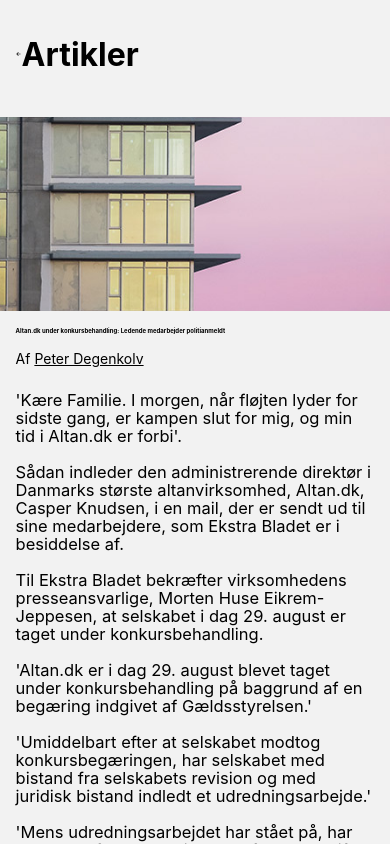
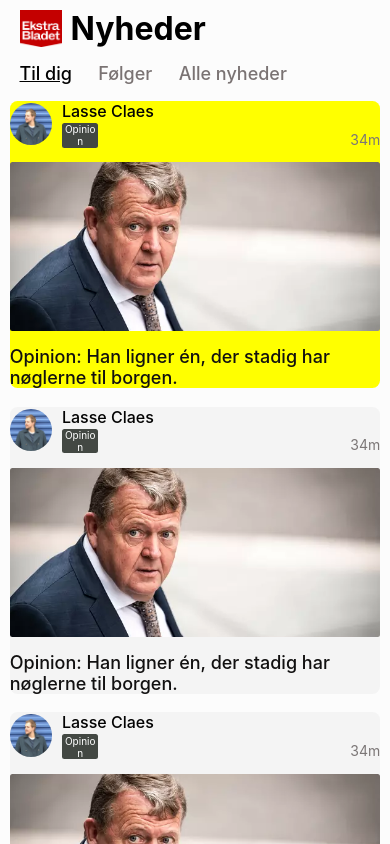
Before and after one commit to benceisonline/AAU-Project-6-2024, a React Native app: screen /NewsFeed in a window 390 px wide. Built offline with nearby package versions, Linux system fonts and the light colour scheme.

Commit message:
breaking news styling added

```diff
--- a/App.js
+++ b/App.js
@@ -32,7 +32,7 @@
       <GeneralStack.Navigator initialRouteName="NewsStack" >
         <GeneralStack.Screen
           name="NewsStack"
-          component={ ArticleScreen }
+          component={ NewsFeedScreen }
           options={{ headerShown: false }}
         />
       </GeneralStack.Navigator>
--- a/components/NewsCard.jsx
+++ b/components/NewsCard.jsx
@@ -1,6 +1,19 @@
 import React from 'react';
 import { StyleSheet, View, Text, Image, Dimensions } from 'react-native';
 import { layout, globalStyles } from '../GlobalStyles';
+import PropTypes from 'prop-types';
+
+NewsCard.propTypes = {
+  journalist: PropTypes.shape({
+    name: PropTypes.string.isRequired,
+  }).isRequired,
+  news: PropTypes.shape({
+    title: PropTypes.string.isRequired,
+    category: PropTypes.string.isRequired,
+    timestamp: PropTypes.string.isRequired,
+    breaking: PropTypes.bool.isRequired,
+  }).isRequired,
+};
 
 export default function NewsCard({ journalist, news }) {
   const { height } = Dimensions.get('window');
@@ -9,7 +22,7 @@
   const journalistImageSize = height * 0.05;
 
   return(
-    <View style={ styles.container } >
+    <View style={[styles.container, news.breaking ? styles.breakingContainer : null]} >
 
       <View style={ styles.headerContainer } >
 
@@ -49,7 +62,7 @@
 
 const styles = StyleSheet.create({
   container: {
-    backgroundColor: '#FEFEFE',
+    backgroundColor: '#F4F4F4',
     marginBottom: '5%',
     padding: '5% 5% 5% 5%',
     borderRadius: 7.5,
@@ -88,5 +101,8 @@
   headerContainer: {
     justifyContent: 'space-between',
     ...layout.flexRow
+  },
+  breakingContainer: {
+    backgroundColor: 'yellow',
   }
 });
--- a/screens/NewsFeed.jsx
+++ b/screens/NewsFeed.jsx
@@ -11,7 +11,8 @@
     news: {
       title: 'Opinion: Han ligner én, der stadig har nøglerne til borgen.',
       category: 'Opinion',
-      timestamp: '34m'
+      timestamp: '34m',
+      breaking: true
     }
   },
   {
@@ -19,7 +20,8 @@
     news: {
       title: 'Opinion: Han ligner én, der stadig har nøglerne til borgen.',
       category: 'Opinion',
-      timestamp: '34m'
+      timestamp: '34m',
+      breaking: false
     }
   },
   {
@@ -27,7 +29,8 @@
     news: {
       title: 'Opinion: Han ligner én, der stadig har nøglerne til borgen.',
       category: 'Opinion',
-      timestamp: '34m'
+      timestamp: '34m',
+      breaking: false
     }
   },
   {
@@ -35,7 +38,8 @@
     news: {
       title: 'Opinion: Han ligner én, der stadig har nøglerne til borgen.',
       category: 'Opinion',
-      timestamp: '34m'
+      timestamp: '34m',
+      breaking: false
     }
   },
 ];
```
